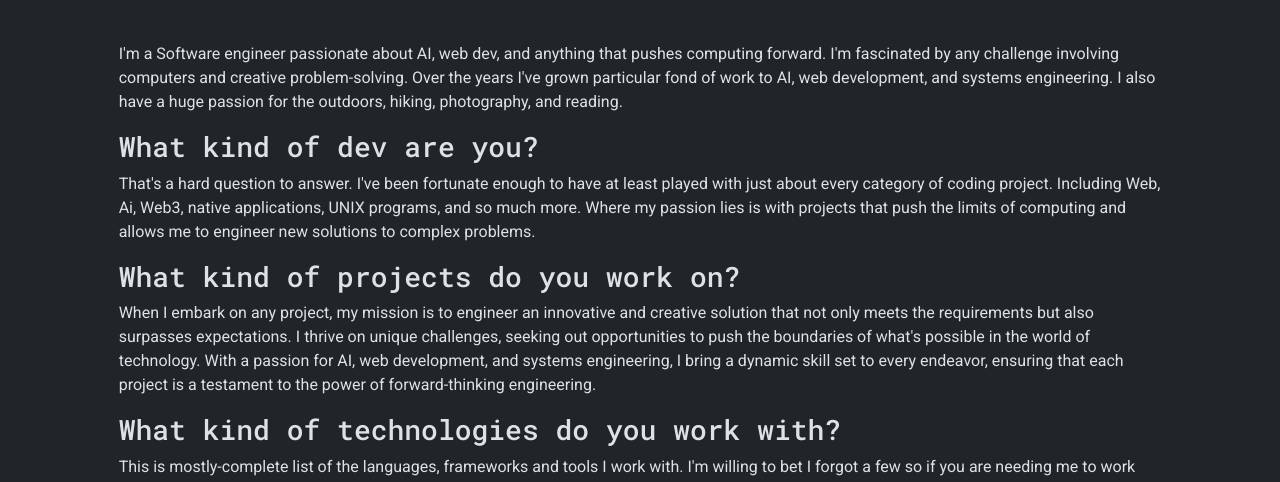
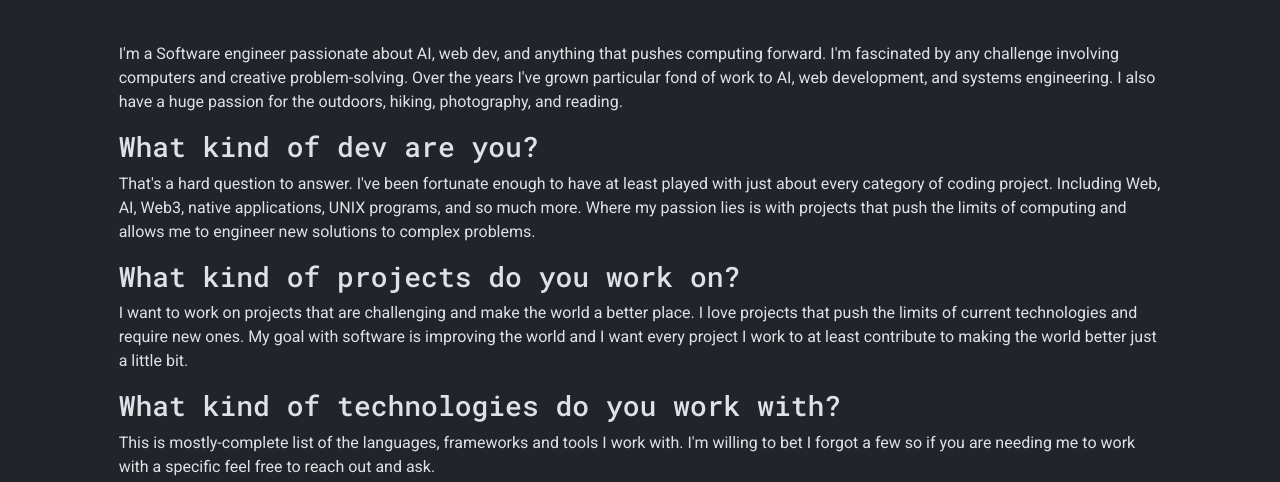
Before and after one commit to FultonBrowne/personalhome, a Django app: page /about/ in a window 1280 px wide. Shown: the part 187-669 px from the top of the page. Run offline with Django 4.2, Linux system fonts and the light colour scheme; some libraries are stand-ins or nearby versions.

Commit message:
Edit about page to be less chatgpt

```diff
--- a/templates/about.html
+++ b/templates/about.html
@@ -20,15 +20,13 @@
 
             <h3>What kind of dev are you?</h3>
             <p>That's a hard question to answer. I've been fortunate enough to have at least played with
-                just about every category of coding project. Including Web, Ai, Web3, native applications, UNIX programs,
+                just about every category of coding project. Including Web, AI, Web3, native applications, UNIX programs,
                 and so much more. Where my passion lies is with projects that push the limits of computing and allows me
             to engineer new solutions to complex problems.</p>
             <h3>What kind of projects do you work on?</h3>
-            <p>When I embark on any project, my mission is to engineer an innovative and creative solution that not only
-                meets the requirements but also surpasses expectations. I thrive on unique challenges, seeking out
-                opportunities to push the boundaries of what's possible in the world of technology. With a passion for AI,
-                web development, and systems engineering, I bring a dynamic skill set to every endeavor, ensuring that each
-                project is a testament to the power of forward-thinking engineering. </p>
+            <p>I want to work on projects that are challenging and make the world a better place. I love projects that
+            push the limits of current technologies and require new ones. My goal with software is improving the world
+            and I want every project I work to at least contribute to making the world better just a little bit.</p>
             <h3>What kind of technologies do you work with?</h3>
             <p>This is mostly-complete list of the languages, frameworks and tools I work with. I'm willing to bet I forgot a few
             so if you are needing me to work with a specific feel free to reach out and ask.</p>
```
